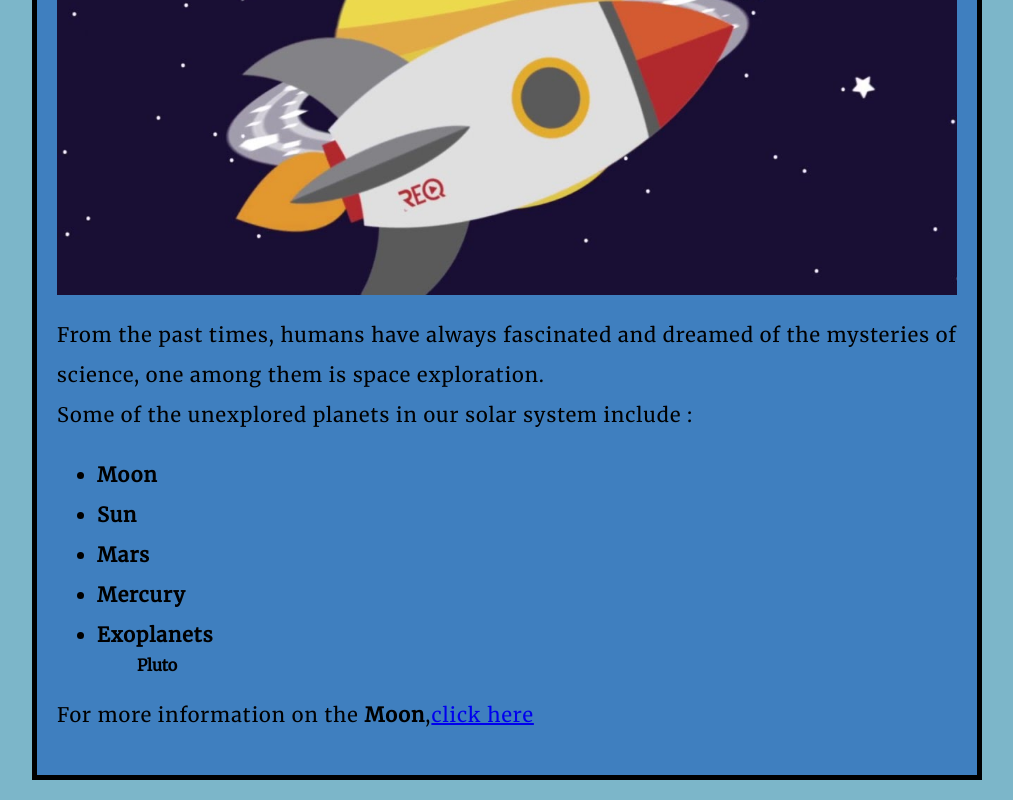
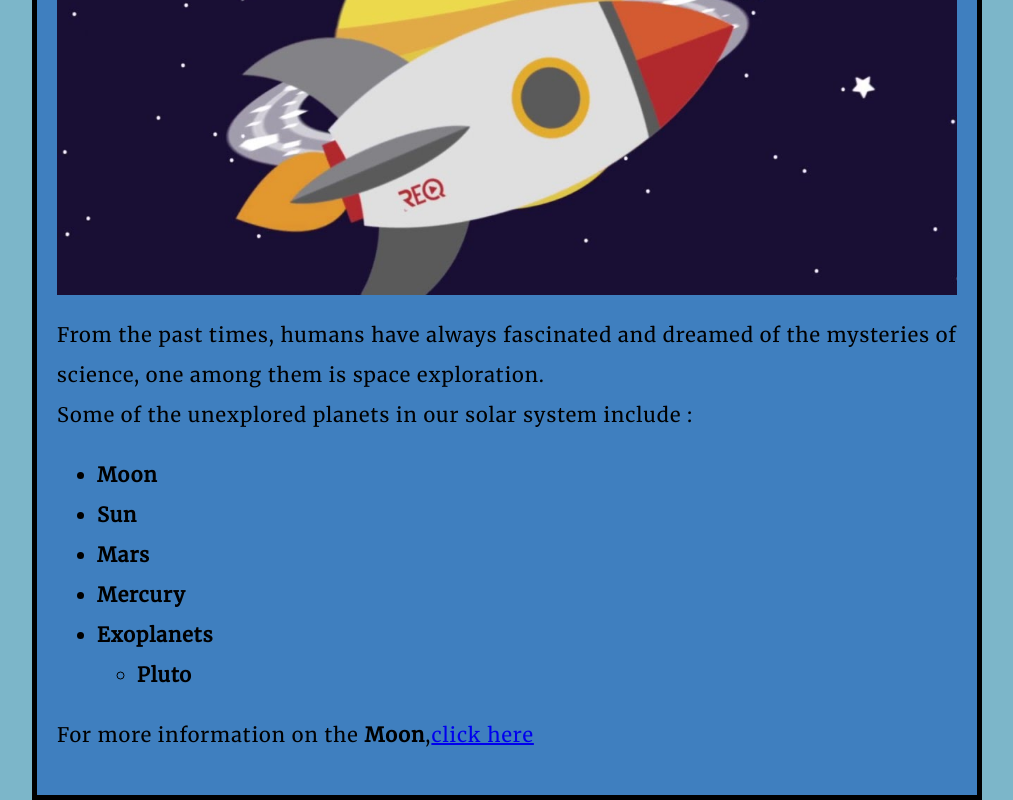
Before and after one commit to answebdev3/answebdev3.github.io, a plain HTML site: page index.html in a window 1280 px wide. Shown: the part 508-1308 px from the top of the page, without its empty margins (133-1146 px from the left). Drawn offline with Linux system fonts and the light colour scheme.

Commit message:
Update index.html

```diff
--- a/index.html
+++ b/index.html
@@ -20,7 +20,7 @@
 			<li>Mercury</li>
 			<li><b>Exoplanets</b></li>
 			<ul>
-				Pluto
+				<li>Pluto</li>
 			</ul>
 		</ul>
 		</strong>
```
